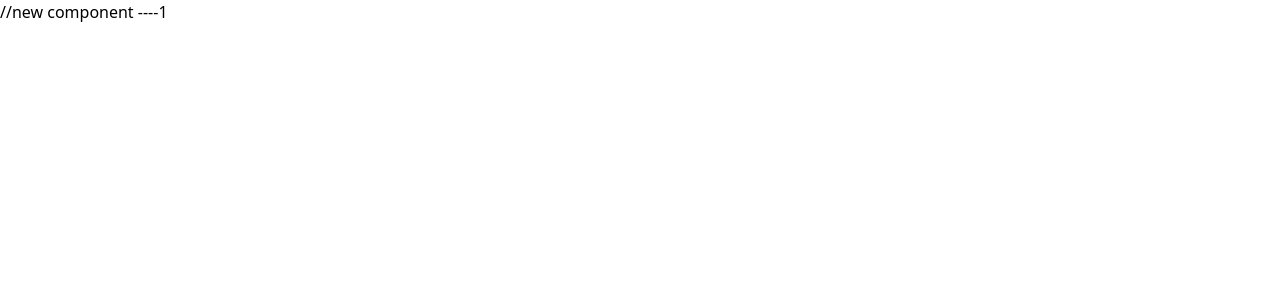
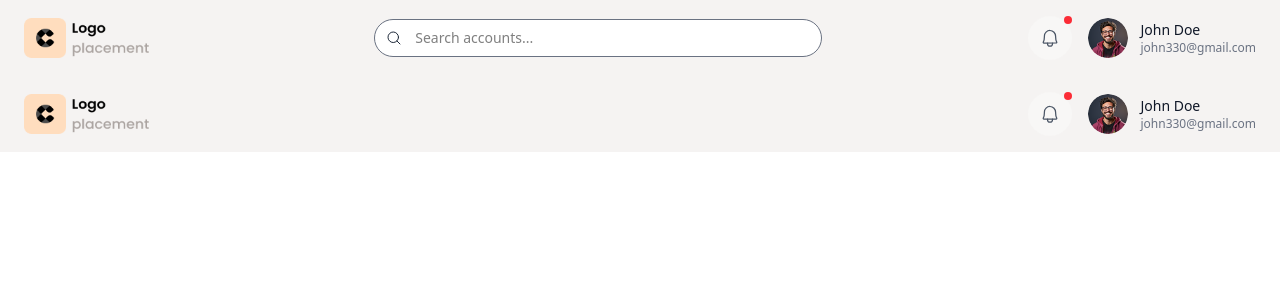
Before and after one commit to 099rahulyadav/dashboard, a React (Vite) app: page / in a window 1280 px wide. Shown: the top 300 px of the page. Built offline with nearby package versions, Linux system fonts and the light colour scheme.

Commit message:
latest header

```diff
--- a/src/App.tsx
+++ b/src/App.tsx
@@ -6,14 +6,22 @@ import Dashboard from "./components/Dashboard";
 // import { ResetPasswordDialog } from "./components/ResetPasswordDialog";
 // import SetNewPassword from "./components/SetNewPassword";
 // import SignInPage from "./components/SignInPage";
-// import Header2 from "./components/Header2";
+import Header2 from "./components/Header2";
 // import CreateAccountModal from "./components/CreateAccountModal";
+// import Sidebar from "./components/Sidebar";
+import Header from "./components/Header";
 
 function App() {
   return (
     <div>
       {/* <Dashboard /> */}
-       //new component ----1
+      <Header onMenuClick={function (): void {
+        throw new Error("Function not implemented.");
+      } }/>
+      {/* <Sidebar isOpen={false} onClose={function (): void {
+        throw new Error("Function not implemented.");
+      } } /> */}
+       {/* //new component ----1 */}
       {/* <CreateAccountModal  /> */}
       {/* <CreateOrganization/> */}
       {/* <EditOrganizationDetails/> */}
@@ -21,7 +29,7 @@ function App() {
       {/* <SetNewPassword/> */}
       {/* <SignInPage/> */}
       {/* <ResetPasswordDialog/> */}
-      {/* <Header2/> */}
+      <Header2/>
     </div>
   )
 }
--- a/src/components/Header.tsx
+++ b/src/components/Header.tsx
@@ -1,5 +1,6 @@
 import React from 'react';
-import { Search, Bell, Menu } from 'lucide-react';
+import { Avatar, AvatarFallback, AvatarImage } from '@/components/ui/avatar';
+import { MagnifyingGlass, Bell, List } from 'phosphor-react';
 import logo from '../assets/logo.png';
 import john from '../assets/john.png';
 
@@ -16,7 +17,7 @@ const Header: React.FC<HeaderProps> = ({ onMenuClick }) => {
           onClick={onMenuClick}
           className="lg:hidden p-1 text-gray-600 hover:text-gray-800"
         >
-          <Menu size={20} />
+          <List size={20} />
         </button>
 
         <img src={logo} alt="Logo" className="w-36 h-10" />
@@ -25,7 +26,7 @@ const Header: React.FC<HeaderProps> = ({ onMenuClick }) => {
       {/* Center - Search bar */}
       <div className="flex-1 max-w-md mx-8">
         <div className="relative">
-          <Search className="absolute left-3 top-1/2 transform -translate-y-1/2 text-gray-800" size={16} />
+          <MagnifyingGlass className="absolute left-3 top-1/2 transform -translate-y-1/2 text-gray-800" size={16} />
           <input
             type="text"
             placeholder="Search accounts..."
@@ -41,17 +42,14 @@ const Header: React.FC<HeaderProps> = ({ onMenuClick }) => {
           <span className="absolute -top-0 -right-0 w-2 h-2 bg-red-500 rounded-full"></span>
         </button>
 
-        <div className="flex items-center space-x-3">
-          <div className="w-10 h-10 bg-gray-300 rounded-full overflow-hidden">
-            <img
-              src={john}
-              alt="John Doe"
-              className="w-full h-full object-cover"
-            />
-          </div>
+        <div className="flex items-center gap-3">
+          <Avatar className="w-10 h-10">
+            <AvatarImage src={john} alt="John Doe" />
+            <AvatarFallback className="bg-orange-500 text-white text-sm">JD</AvatarFallback>
+          </Avatar>
           <div className="hidden md:block">
             <div className="text-sm font-medium text-gray-900">John Doe</div>
-            <div className="text-xs text-gray-500">john@gmail.com</div>
+            <div className="text-xs text-gray-500">john330@gmail.com</div>
           </div>
         </div>
       </div>
--- a/src/components/Header2.tsx
+++ b/src/components/Header2.tsx
@@ -1,7 +1,6 @@
 import React from 'react';
 import { Bell }  from "phosphor-react";
 import { Avatar, AvatarFallback, AvatarImage } from '@/components/ui/avatar';
-import { Button } from '@/components/ui/button';
 import logo from '../assets/logo.png';
 import john from '../assets/john.png';
 
@@ -20,14 +19,10 @@ const Header2: React.FC = () => {
 
       {/* Right side - Notifications and user */}
       <div className="flex items-center gap-4">
-        <Button
-          variant="ghost"
-          size="icon"
-          className="relative text-gray-600 hover:text-gray-800 hover:bg-gray-200 rounded-full bg-white"
-        >
-          <Bell size={20} />
-          <span className="absolute -top-0 -right-0 w-2 h-2 bg-red-500 rounded-full"></span>
-        </Button>
+        <button className=" text-gray-600  hover:text-gray-800 relative bg-[#f8f7f6]  rounded-full p-3">
+                  <Bell  size={20} />
+                  <span className="absolute -top-0 -right-0 w-2 h-2 bg-red-500 rounded-full"></span>
+                </button>
 
         <div className="flex items-center gap-3">
           <Avatar className="w-10 h-10">
--- a/src/components/Sidebar.tsx
+++ b/src/components/Sidebar.tsx
@@ -1,17 +1,17 @@
-import React from 'react';
+import React, { useState } from "react";
 import {
   Target,
   Users,
   FileText,
   BookOpen,
-  FilePen,
   ShoppingCart,
-  BarChart3,
-  LogOut,
-  CircleDollarSign ,
-  FolderKanban,
-  X
-} from 'lucide-react';
+  ChartBar,
+  SignOut,
+  CurrencyCircleDollar,
+  Kanban,
+  X,
+} from "phosphor-react";
+import { FilePen } from "lucide-react";
 
 interface SidebarProps {
   isOpen: boolean;
@@ -19,34 +19,38 @@ interface SidebarProps {
 }
 
 const navigationItems = [
-  { icon: Target, label: 'Opportunities', active: false },
-  { icon: Users, label: 'Accounts', active: true },
-  { icon: FileText, label: 'Proposals', active: false },
-  { icon: BookOpen, label: 'Resources', active: false },
-  { icon: FilePen, label: 'Contracts', active: false },
-  { icon: FolderKanban, label: 'Projects', active: false },
-  { icon: CircleDollarSign , label: 'Finance', active: false },
-  { icon: ShoppingCart, label: 'Procurements', active: false },
-  { icon: BarChart3, label: 'KPIs', active: false },
+  { icon: Target, label: "Opportunities" },
+  { icon: Users, label: "Accounts" },
+  { icon: FileText, label: "Proposals" },
+  { icon: BookOpen, label: "Resources" },
+  { icon: FilePen, label: "Contracts" },
+  { icon: Kanban, label: "Projects" },
+  { icon: CurrencyCircleDollar, label: "Finance" },
+  { icon: ShoppingCart, label: "Procurements" },
+  { icon: ChartBar, label: "KPIs" },
 ];
 
 const Sidebar: React.FC<SidebarProps> = ({ isOpen, onClose }) => {
+  const [activeItem, setActiveItem] = useState("Accounts");
+
   return (
     <>
       {/* Mobile overlay */}
       {isOpen && (
         <div
-          className="fixed inset-0 bg-black bg-opacity-50 z-20 lg:hidden"
+          className="fixed inset-0 bg-black/30 backdrop-blur-sm z-20 lg:hidden"
           onClick={onClose}
         />
       )}
 
       {/* Sidebar */}
-      <div className={`
-        fixed lg:static top-0 bottom-0 left-0 z-30 w-64 bg-white border-r-0 border-t-0 rounded-tr-2xl  border-gray-200
-        transform ${isOpen ? 'translate-x-0' : '-translate-x-full'} lg:translate-x-0
+      <div
+        className={`
+        fixed lg:static top-0 bottom-0 left-0 z-30 w-64 bg-white border-r-0 border-t-0 rounded-tr-2xl border-gray-200
+        transform ${isOpen ? "translate-x-0" : "-translate-x-full"} lg:translate-x-0
         transition-transform duration-300 ease-in-out flex flex-col
-      `}>
+      `}
+      >
         {/* Close button for mobile */}
         <div className="flex items-center justify-end p-4 lg:hidden">
           <button
@@ -60,27 +64,37 @@ const Sidebar: React.FC<SidebarProps> = ({ isOpen, onClose }) => {
         {/* Navigation */}
         <nav className="flex-1 px-4 py-6">
           <ul className="space-y-1">
-            {navigationItems.map((item, index) => (
-              <li key={index}>
-                <button className={`
-                  w-full flex items-center space-x-3 px-3 py-2.5 mb-2.5 text-left transition-colors
-                  ${item.active
-                    ? 'text-gray-900 border-b-2 border-orange-300'
-                    : 'text-gray-600 hover:bg-gray-50 hover:text-gray-800'
-                  }
-                `}>
-                  <item.icon size={18} className={item.active ? 'text-gray-900' : ''} />
-                  <span className="text-sm font-medium">{item.label}</span>
-                </button>
-              </li>
-            ))}
+            {navigationItems.map((item, index) => {
+              const isActive = activeItem === item.label;
+              return (
+                <li key={index}>
+                  <button
+                    onClick={() => setActiveItem(item.label)}
+                    className={`
+                      w-full flex items-center space-x-3 px-3 py-2.5 mb-2.5 text-left
+                      ${
+                        isActive
+                          ? "text-black border-b-2 border-orange-300"
+                          : "text-gray-600 hover:bg-gray-50 hover:text-gray-800"
+                      }
+                    `}
+                  >
+                    <item.icon
+                      size={18}
+                      className={isActive ? "text-black" : ""}
+                    />
+                    <span className="text-sm font-medium">{item.label}</span>
+                  </button>
+                </li>
+              );
+            })}
           </ul>
         </nav>
 
         {/* Logout */}
-        <div className="p-4  border-gray-200">
-          <button className="w-full flex items-center space-x-3 px-3 py-2.5 text-gray-600 hover:bg-gray-50 hover:text-gray-800 rounded-lg transition-colors">
-            <LogOut size={18} />
+        <div className="p-4 border-gray-200">
+          <button className="w-full flex items-center space-x-3 px-3 py-10 text-black rounded-lg transition-colors">
+            <SignOut size={18} weight="bold" className="text-black" />
             <span className="text-sm font-medium">Log-out</span>
           </button>
         </div>
```
